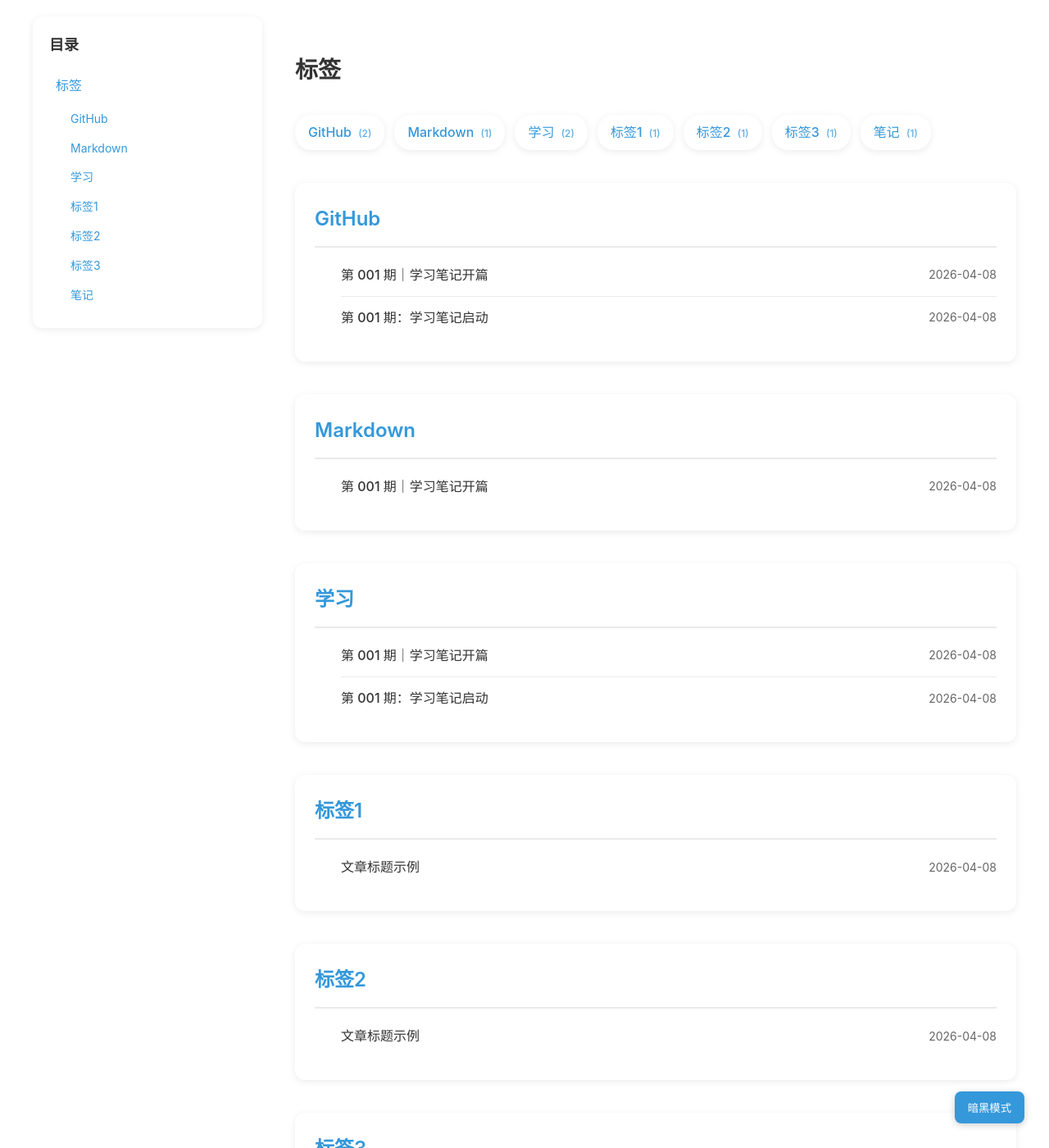
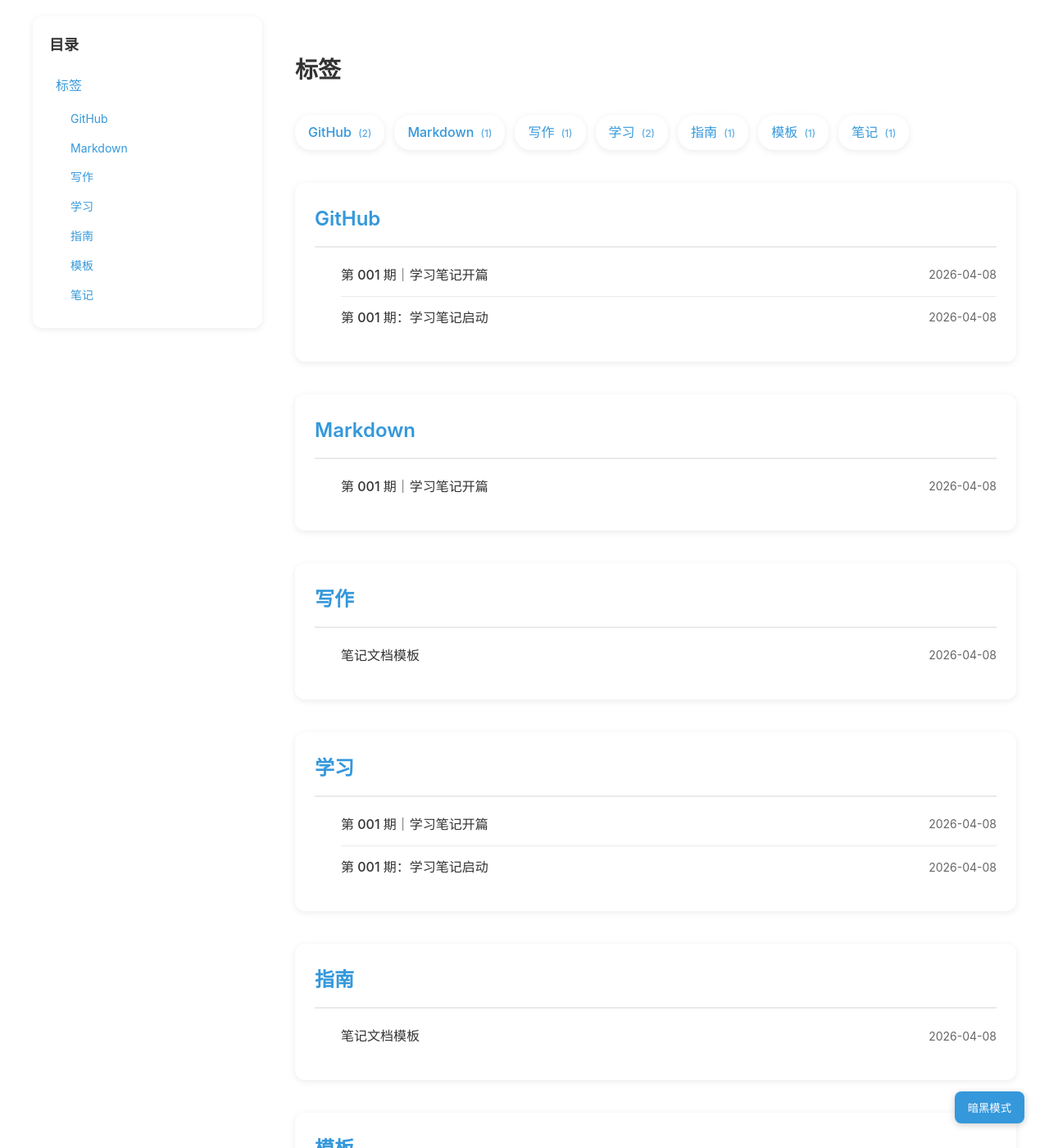
Before and after one commit to yihufree/yihufree.github.io, a Jekyll site: the page built from tags.md, in a window 1280 px wide and 1400 px high. Shown: the whole window at 82% size. Built offline with Jekyll 4.4.1, drawn with Linux system fonts in a browser that asks for light colours; comment, search, counter and statistics services are not loaded; some of the changed lines change nothing that is shown.

Commit message:
更新笔记文档模板内容

````diff
--- a/_posts/2026-04-08-笔记文档模板.md
+++ b/_posts/2026-04-08-笔记文档模板.md
@@ -1,180 +1,75 @@
 ---
 layout: post
-title: 文章标题示例
+title: 笔记文档模板
+permalink: /notes-template/
 date: 2026-04-08
+tags: [模板, 写作, 指南]
+---
+
+# 笔记文档模板
+
+## 什么是笔记文档模板？
+
+这是一个用于创建学习笔记的标准模板，帮助你保持一致的写作风格和结构。
+
+## 模板结构
+
+### 1. 前置信息（Front Matter）
+
+```yaml
+---
+layout: post
+title: 文章标题
+date: YYYY-MM-DD
 tags: [标签1, 标签2, 标签3]
 ---
-
-<!--
-================================================================================
-【使用说明】
-================================================================================
-
-【固定不能修改的部分】
-1. 上方的 front matter 区域（三个横线之间的内容）必须保留
-2. layout: post 必须保留
-3. title、date、tags 这三个字段建议保留，但可以修改值
-
-【可以自定义的部分】
-1. title 的值：修改为你自己的文章标题
-2. date 的值：修改为文章的实际发布日期
-3. tags 的值：修改为适合文章的标签
-4. 下方的所有正文内容都可以自由编辑
-
-【文件命名规则】
-文件名格式：YYYY-MM-DD-文章标题.md
-例如：2026-04-08-我的第一篇笔记.md
-
-【标题层级规范】
-- 文章主标题：使用 # （一级标题）
-- 章节标题：使用 ## （二级标题）
-- 小节标题：使用 ### （三级标题）
-- 细节标题：使用 #### （四级标题）
-- 最小标题：使用 ##### （五级标题）
-
-【内容格式建议】
-- 使用 Markdown 语法编写
-- 适当使用列表、表格、代码块等增强可读性
-- 图片放在 /assets/images/ 目录，引用时使用相对路径
-================================================================================
--->
-
-# 文章主标题
-
-<!-- 前言部分：简要介绍文章背景、目的或核心观点 -->
-
-**前言**：这里是文章的前言部分，简要介绍本文的写作背景、目的或核心观点。前言应该简洁明了，让读者快速了解文章的价值。
-
----
-
-## 一、一级标题示例
-
-这是一级标题下的正文内容。在这里可以详细阐述该章节的主题。
-
-### 1.1 二级标题示例
-
-这是二级标题下的内容，用于进一步细分一级标题的内容。
-
-#### 1.1.1 三级标题示例
-
-这是三级标题下的内容，用于更详细的说明。
-
-##### 1.1.1.1 四级标题示例
-
-这是四级标题下的内容。
-
-###### 1.1.1.1.1 五级标题示例
-
-这是五级标题下的内容，是最小的标题层级。
-
-### 1.2 列表示例
-
-无序列表：
-- 列表项一
-- 列表项二
-- 列表项三
-
-有序列表：
-1. 第一步
-2. 第二步
-3. 第三步
-
-### 1.3 引用示例
-
-> 这是一段引用内容，可以用于引用他人的观点或重要提示。
-
-### 1.4 代码示例
-
-行内代码：`console.log("Hello World")`
-
-代码块：
-```javascript
-// JavaScript 代码示例
-function greet(name) {
-    return `Hello, ${name}!`;
-}
-
-console.log(greet("World"));
 ```
 
-### 1.5 表格示例
+### 2. 文章主体
 
-| 表头1 | 表头2 | 表头3 |
-|-------|-------|-------|
-| 内容1 | 内容2 | 内容3 |
-| 内容4 | 内容5 | 内容6 |
+- **主标题**：使用 `#` 标记
+- **章节标题**：使用 `##` 标记
+- **小节标题**：使用 `###` 标记
+- **正文内容**：使用普通文本
 
-### 1.6 图片示例
+### 3. 格式建议
 
-![图片描述](/assets/images/avatar.jpg)
+- 使用 Markdown 语法
+- 适当使用列表、表格、代码块
+- 保持段落清晰，避免过长
 
-### 1.7 链接示例
+## 使用方法
 
-[链接文字](https://example.com)
-
----
-
-## 二、第二个一级标题
-
-### 2.1 内容组织建议
-
-在编写笔记时，建议按照以下结构组织内容：
-
-1. **明确主题**：每篇文章围绕一个核心主题展开
-2. **逻辑清晰**：使用标题层级建立清晰的内容结构
-3. **详略得当**：重点内容详细阐述，次要内容简明扼要
-4. **图文并茂**：适当使用图片、表格、代码块等增强可读性
-
-### 2.2 写作技巧
-
-- 使用简洁明了的语言
-- 适当使用加粗、斜体等格式强调重点
-- 段落之间保持适当的间距
-- 使用分隔线（---）区分不同章节
-
----
-
-## 三、总结与展望
-
-### 3.1 内容总结
-
-在这里总结文章的核心内容和主要观点。
-
-### 3.2 后续计划
-
-如果有相关的后续计划或延伸内容，可以在这里说明。
-
----
-
-## 附录
-
-### A. 参考资源
-
-- [参考链接1](https://example.com)
-- [参考链接2](https://example.com)
-
-### B. 相关文章
-
-- [相关文章1](/2026/04/08/文章1.html)
-- [相关文章2](/2026/04/08/文章2.html)
-
----
-
-**最后更新时间**：2026-04-08
-**标签**：标签1, 标签2, 标签3
-
-<!--
-================================================================================
-【模板结束】
-================================================================================
-
-使用此模板时：
 1. 复制此文件
 2. 修改文件名（遵循 YYYY-MM-DD-标题.md 格式）
-3. 修改 front matter 中的 title、date、tags
-4. 删除或替换模板中的示例内容
-5. 编写你自己的文章内容
+3. 修改 front matter 中的标题、日期和标签
+4. 替换模板内容为你的实际笔记
 
-祝你写作愉快！
-================================================================================
--->
+## 示例内容
+
+### 代码示例
+
+```python
+# Python 代码示例
+def hello():
+    print("Hello, World!")
+
+hello()
+```
+
+### 列表示例
+
+- 学习目标
+- 核心概念
+- 实践应用
+- 总结反思
+
+## 总结
+
+使用统一的模板可以帮助你：
+
+1. 保持笔记的一致性
+2. 提高写作效率
+3. 便于后续查找和复习
+
+希望这个模板对你的学习有所帮助！
````
